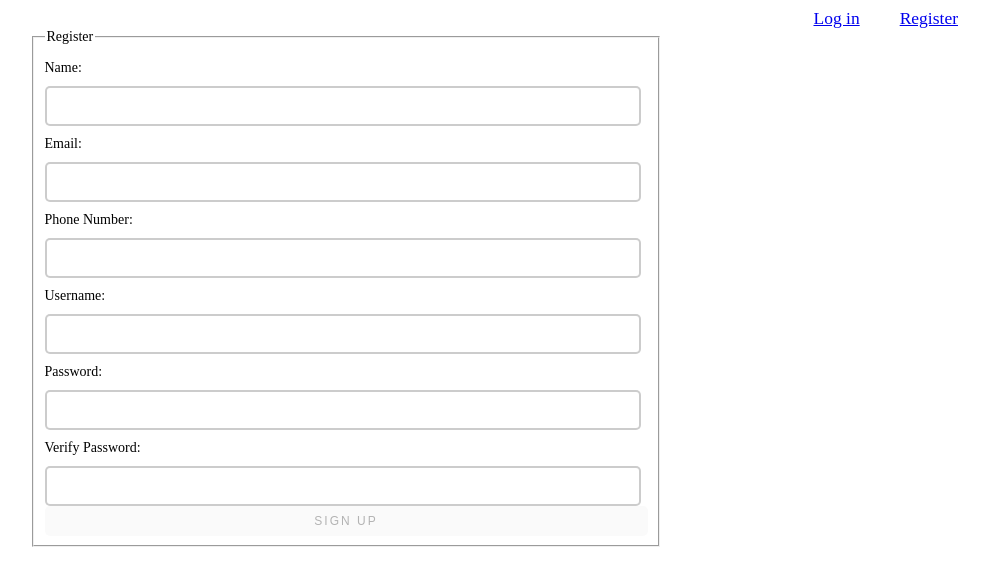
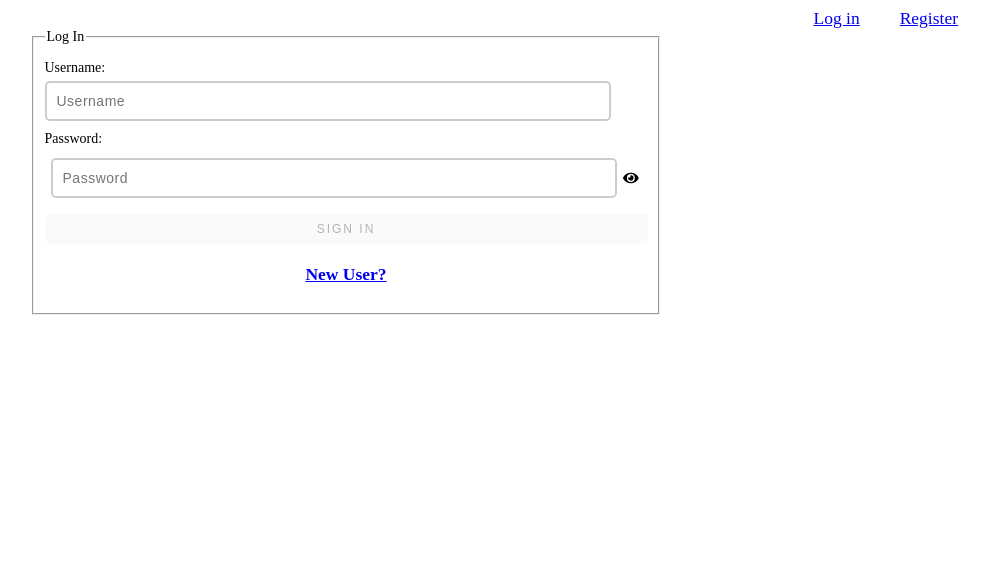
Before and after one commit to bw-pt-water-my-plants3/front-end, a React (Create React App) app in the folder log-in-form/: page / in a window 1280 px wide. Shown: the top 586 px of the page, without its empty margins (294-1280 px from the left). Built offline with nearby package versions, Linux system fonts and the light colour scheme.

Commit message:
Working Hide Button

```diff
--- a/log-in-form/src/App.css
+++ b/log-in-form/src/App.css
@@ -29,9 +29,9 @@ label {
 
 input,
 textarea {
-  width: 95%;
+  width: 90%;
   margin: 5px 0 0;
-  display: block;
+  display: inline-block;
   border: 2px solid rgba(0, 0, 0, 0.2);
   border-radius: 5px;
   padding: 10px;
@@ -74,3 +74,15 @@ width: 100%;
 text-align: right;
 
   }
+
+
+.toggle{
+  display: inline-block;
+  width: 100%;
+  margin: 1%;
+
+}
+
+i{
+  margin: 1%;
+}
--- a/log-in-form/src/components/LogInForm.js
+++ b/log-in-form/src/components/LogInForm.js
@@ -1,29 +1,39 @@
 import React, { useState, useEffect } from "react";
+import { Link } from "react-router-dom";
+import { FontAwesomeIcon } from "@fortawesome/react-fontawesome";
+import { faEye } from "@fortawesome/free-solid-svg-icons";
 import * as yup from "yup";
 import axios from "axios";
 
-export default function RegisterForm() {
+
+
+
+
+export default function LoginForm() {
   const [formState, setFormState] = useState({
-    name: "",
-    email: "",
-    phone: "",
     username: "",
-    password: "",
-    verifyPassword: ""
+    password: ""
   });
 
   const [buttonIsDisabled, setButtonIsDisabled] = useState(true);
+
+  // post request
   const [post, setPost] = useState([]);
   const [serverError, setServerError] = useState("");
 
   const [errors, setErrors] = useState({
-    name: "",
-    email: "",
-    phone: "",
     username: "",
-    password: "",
-    verifyPassword: ""
+    password: ""
   });
+
+  const eye = <FontAwesomeIcon icon={faEye} />;
+
+  const [password, setPassword] = useState(false);
+
+  const togglePassword = () =>{
+    setPassword(password ? false : true)
+  }
+
 
 
 
@@ -32,28 +42,34 @@ export default function RegisterForm() {
       .reach(formSchema, e.target.name)
       .validate(e.target.value)
       .then((valid) => {
-        setErrors({ ...errors, [e.target.name]: "" });
-        console.log("success");
+        setErrors({
+          ...errors,
+          [e.target.name]: ""
+        });
       })
       .catch((err) => {
-        setErrors({ ...errors, [e.target.name]: err.errors[0] });
-        console.log("error:", err);
+        setErrors({
+          ...errors,
+          [e.target.name]: err.errors[0]
+        });
       });
+    setFormState({
+      ...formState,
+      [e.target.name]: e.target.value
+    });
   };
 
   const inputChange = (e) => {
     e.persist();
     console.log("something changed");
-    const signupForm = {
+    const loginFormState = {
       ...formState,
       [e.target.name]: e.target.value
     };
-    setFormState(signupForm);
+    console.log(loginFormState);
+    setFormState(loginFormState);
     validateChange(e);
   };
-
-
-
 
   // onSubmit function
   const submitForm = (e) => {
@@ -67,12 +83,8 @@ export default function RegisterForm() {
         setServerError(null)
 
         setFormState({
-          name: "",
-          email: "",
-          phone: "",
           username: "",
-          password: "",
-          verifyPassword: ""
+          password: ""
         });
       })
       .catch((err) => {
@@ -80,18 +92,14 @@ export default function RegisterForm() {
       });
   };
 
-  console.log(submitForm)
+  console.log(formState);
 
+  // add yup library
 
   const formSchema = yup.object().shape({
-    name: yup.string().required("Name is required."),
-    email: yup.string().email(),
-    phone: yup.string().required(),
-    username: yup.string().required("Username is required."),
-    password: yup.string().required("Enter a valid password"),
-    verifyPassword: yup.string().required("Enter a valid password")
+    username: yup.string().required("Name is required."),
+    password: yup.string().required("Enter a valid password")
   });
-
 
   useEffect(() => {
     formSchema.isValid(formState).then((valid) => {
@@ -104,82 +112,44 @@ export default function RegisterForm() {
     <div>
       <form onSubmit={submitForm}>
         <fieldset>
-          <legend>Register</legend>
-          <label htmlFor="name">Name: </label>
+          <legend>Log In</legend>
+          <label htmlFor="username">Username:
           <input
-            type="text"
-            id="name"
-            name="name"
-            onChange={inputChange}
-            value={formState.name}
-          />
-          {errors.name.length > 0 ? (
-            <p className="error">{errors.name}</p>
-          ) : null}
-
-          <label htmlFor="email">Email: </label>
-          <input
-            type="email"
-            id="email"
-            name="email"
-            onChange={inputChange}
-            value={formState.email}
-          />
-          {errors.email.length > 0 ? (
-            <p className="error">{errors.email}</p>
-          ) : null}
-
-          <label htmlFor="phone">Phone Number: </label>
-          <input
-            type="tel"
-            id="phone"
-            name="phone"
-            onChange={inputChange}
-            value={formState.phone}
-          />
-          {errors.phone.length > 0 ? (
-            <p className="error">{errors.phone}</p>
-          ) : null}
-
-          <label htmlFor="username">Username: </label>
-          <input
+            placeholder="Username"
             type="text"
             id="username"
             name="username"
+            value={formState.username}
             onChange={inputChange}
-            value={formState.username}
           />
           {errors.username.length > 0 ? (
             <p className="error">{errors.username}</p>
           ) : null}
-
-          <label htmlFor="password">Password: </label>
+            </label>
+          <label htmlFor="password"> Password:
+          <div className="toggle">
           <input
-            type="password"
+            placeholder="Password"
+            type={password ? "text" : "password"}
             id="password"
             name="password"
+            value={formState.password}
             onChange={inputChange}
-            value={formState.password}
           />
+          <i onClick={togglePassword}>{eye}</i>
           {errors.password.length > 0 ? (
             <p className="error">{errors.password}</p>
           ) : null}
+            </div>
+          </label>
 
-          <label htmlFor="verifyPassword">Verify Password: </label>
-          <input
-            type="password"
-            id="verifyPassword"
-            name="verifyPassword"
-            onChange={inputChange}
-            value={formState.verifyPassword}
-          />
-          {errors.verifyPassword.length > 0 ? (
-            <p className="error">{errors.verifyPassword}</p>
-          ) : null}
 
           <button type="submit" disabled={buttonIsDisabled}>
-            Sign Up
+            Sign In
           </button>
+            <h2>
+          <Link to="/register">New User? </Link>
+          </h2>
         </fieldset>
       </form>
     </div>
```
